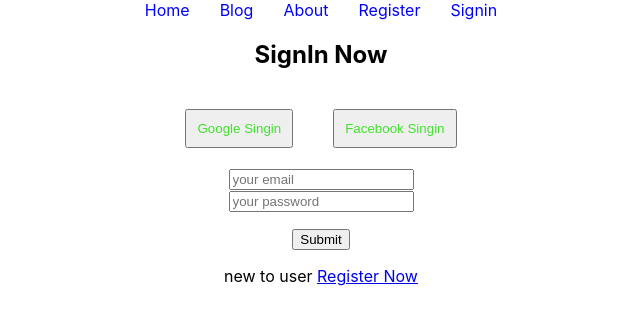
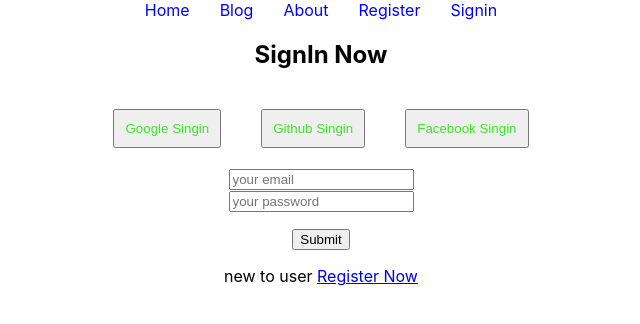
Before and after one commit to mdsohaghasan/Assignment-Ten, a React (Create React App) app: page /Signin in a window 1280 px wide. Shown: the top 324 px of the page, without its empty margins (319-959 px from the left). Built offline with nearby package versions, Linux system fonts and the light colour scheme; no server answers.

Commit message:
github singin btn

```diff
--- a/src/Components/Signin/Signin.js
+++ b/src/Components/Signin/Signin.js
@@ -1,5 +1,5 @@
 import React, { useState } from 'react'
-import { useSignInWithEmailAndPassword, useSignInWithFacebook, useSignInWithGoogle } from 'react-firebase-hooks/auth';
+import { useSignInWithEmailAndPassword, useSignInWithFacebook, useSignInWithGithub, useSignInWithGoogle } from 'react-firebase-hooks/auth';
 import { Link, useLocation, useNavigate } from 'react-router-dom';
 import auth from '../../firebase.init';
 // import useFirebase from '../Hooks/useFirebase';
@@ -17,7 +17,9 @@
 
   const [signInWithEmailAndPassword,user,error,] = useSignInWithEmailAndPassword(auth);
   const [signInWithGoogle] = useSignInWithGoogle(auth);
+  const [signInWithGithub ] = useSignInWithGithub(auth);
   const [signInWithFacebook,] = useSignInWithFacebook(auth);
+
   if(user){
     navigate(from, {replace:true});
   }
@@ -40,6 +42,7 @@
     <div>
       <h2>SignIn Now</h2>
       <button onClick={() => signInWithGoogle ()} className="Btn">Google Singin</button>
+      <button onClick={() => signInWithGithub ()} className="Btn">Github Singin</button>
       <button onClick={() => signInWithFacebook ()} className="Btn">Facebook Singin</button>
 
       <form onSubmit={handleSignInUser}>
```
